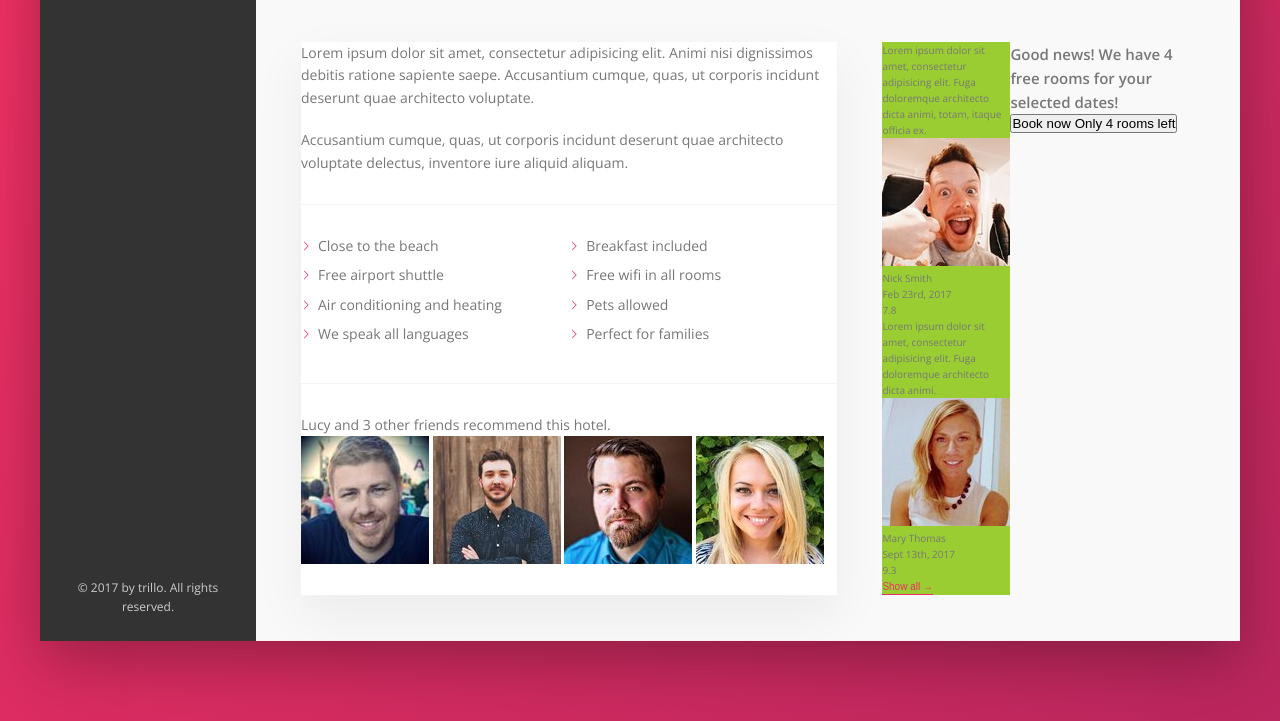
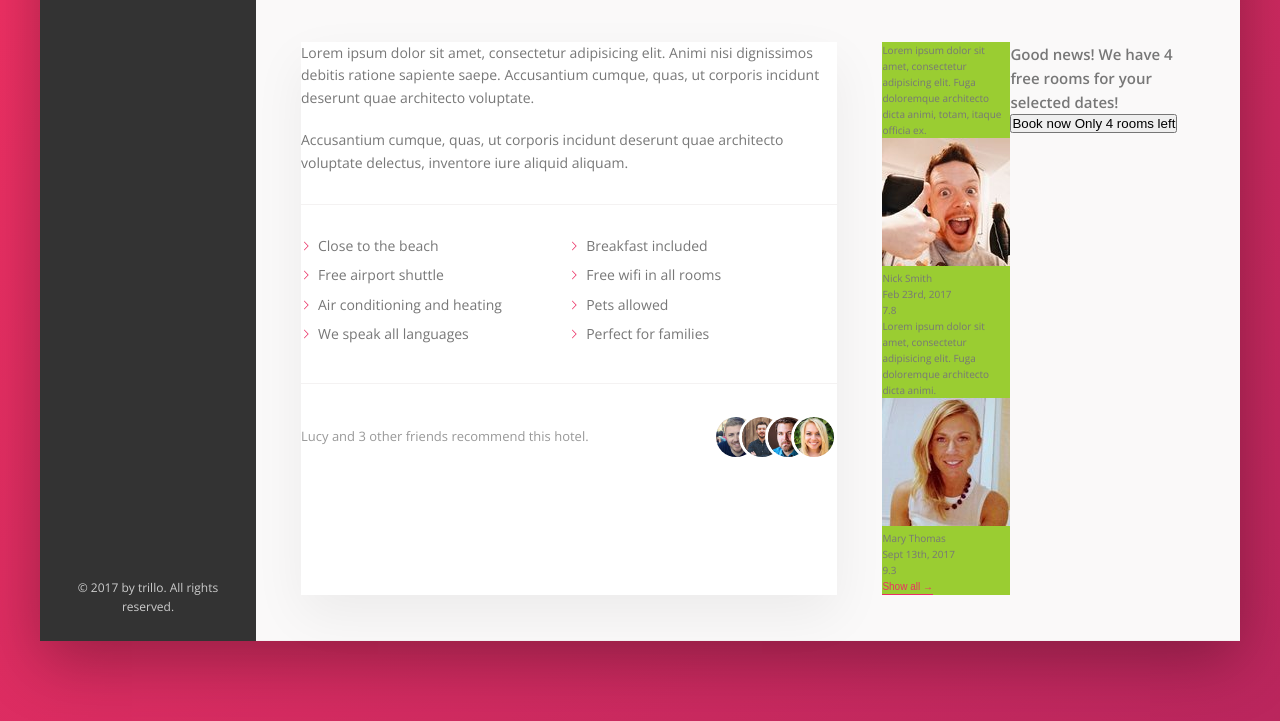
Before and after one commit to Unity7/travel, a website: page index.html in a window 1280 px wide. Shown: the part 605-1326 px from the top of the page. Drawn offline with nearby package versions, Linux system fonts and the light colour scheme.

Commit message:
added styling for recommend section

```diff
--- a/sass/_components.scss
+++ b/sass/_components.scss
@@ -336,3 +336,30 @@
 
 //////////////////////////////////////////////
 // Recommend
+.recommend {
+  font-size: 1.3rem;
+  color: var(--color-grey-dark-3);
+
+  display: flex;
+  align-items: center;
+
+  &__count {
+    margin-right: auto;
+  }
+
+  &__friends {
+    display: flex;
+  }
+
+  &__photo {
+    box-sizing: content-box;
+    height: 4rem;
+    width: 4rem;
+    border-radius: 50%;
+    border: 3px solid #fff;
+
+    &:not(:last-child) {
+      margin-right: -2rem;
+    }
+  }
+}
```
Also changed, not shown: css/style.css.
